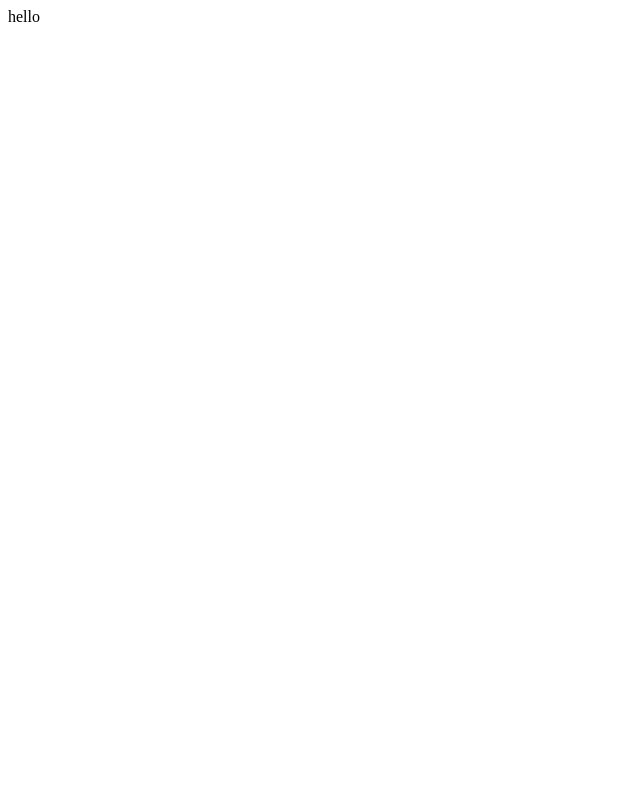
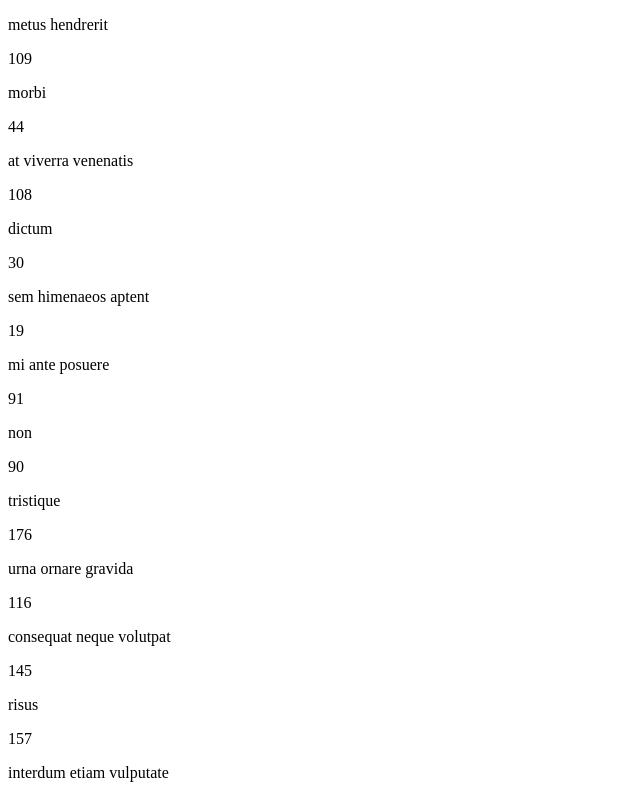
Before and after one commit to Reem-Nosbaum/miss-book, a React (Create React App) app: page / in a window 1280 px wide. Shown: the top 799 px of the page, without its empty margins (0-640 px from the left). Built offline with nearby package versions, Linux system fonts and the light colour scheme.

Commit message:
Improve structure / format of the code. :art:

```diff
--- a/src/App.js
+++ b/src/App.js
@@ -1,5 +1,12 @@
+import BookApp from "./components/BookApp";
+import BookPreview from "./components/BookPreview";
+
 function App() {
-  return <>hello</>;
+  return (
+    <>
+      <BookApp />
+    </>
+  );
 }
 
 export default App;
--- /dev/null
+++ b/src/components/BookApp.jsx
@@ -0,0 +1,43 @@
+import { useEffect, useState } from "react";
+import { getBooks } from "../services/getBooks";
+import BookList from "./BookList";
+
+function BookApp() {
+  const [booksData, setBooksData] = useState(null);
+  const [filter, setFilter] = useState(null);
+  const [selectBook, setSelectBook] = useState(null);
+
+  async function loadBooks() {
+    try {
+      const books = await getBooks();
+      setBooksData(books);
+    } catch (e) {
+      console.log(e);
+    }
+  }
+  useEffect(() => {
+    loadBooks();
+  }, [filter]);
+
+  function onSelectBook(bookId) {
+    const book = booksData.find((currBook) => bookId === currBook.id);
+    setSelectBook(book);
+  }
+  return (
+    <>
+      {booksData ? (
+        <BookList books={booksData} onSelectBook={onSelectBook} />
+      ) : (
+        <p>Loding...</p>
+      )}
+      {/* <BookFilter
+        filterBy={this.state.filterBy}
+        onSetFilter={this.onSetFilter}
+      />
+      <BookList onSelectBook={this.onSelectBook} books={booksToShow} />
+      <BookDetails book={selectedBook} onUnSelectBook={this.onUnSelectBook} /> */}
+    </>
+  );
+}
+
+export default BookApp;
--- /dev/null
+++ b/src/components/BookList.jsx
@@ -0,0 +1,14 @@
+import React from "react";
+import BookPreview from "./BookPreview";
+
+export default function BookList({ books, onSelectBook }) {
+  return (
+    <div>
+      {books.map((book) => {
+        return (
+          <BookPreview book={book} key={book.id} onSelectBook={onSelectBook} />
+        );
+      })}
+    </div>
+  );
+}
--- /dev/null
+++ b/src/components/BookPreview.jsx
@@ -0,0 +1,10 @@
+import React from "react";
+
+export default function BookPreview({ book, onSelectBook }) {
+  return (
+    <div onClick={() => onSelectBook(book.id)}>
+      <p> {book.title}</p>
+      <p> {book.listPrice.amount}</p>
+    </div>
+  );
+}
--- /dev/null
+++ b/src/services/getBooks.js
@@ -0,0 +1,8 @@
+import books from "../assets/books.json";
+export const getBooks = () => {
+  return new Promise((res, rej) => {
+    setTimeout(() => {
+      res(books);
+    }, 1000);
+  });
+};
```
